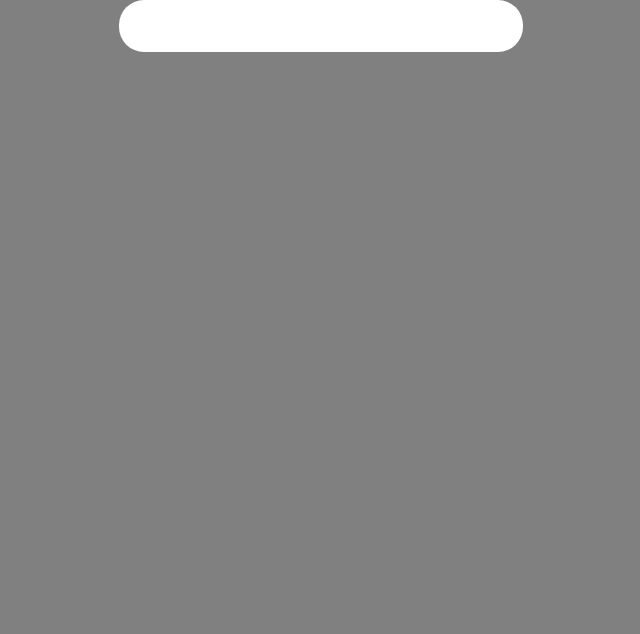
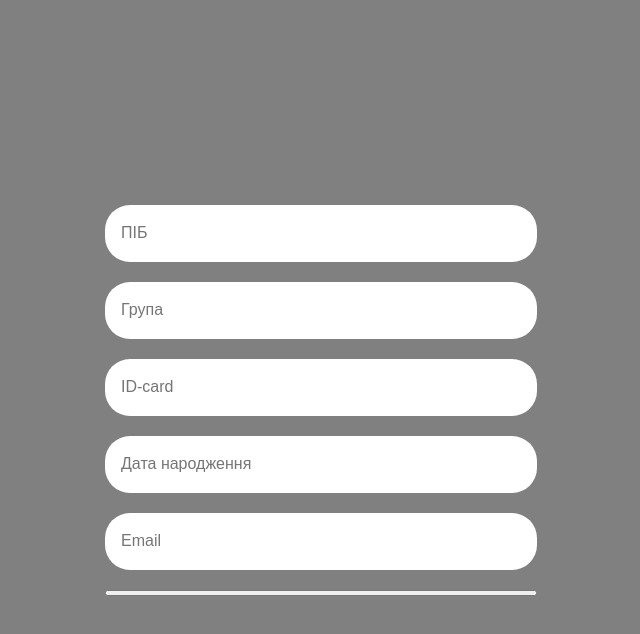
Before and after one commit to tarasmal/frontend-5.github.io, a React (Create React App) app: page / in a window 1280 px wide. Shown: the top 634 px of the page, without its empty margins (319-959 px from the left). Built offline with nearby package versions, Linux system fonts and the light colour scheme.

Commit message:
create form

```diff
--- a/src/App.css
+++ b/src/App.css
@@ -1,6 +1,10 @@
 .App {
+  display: flex;
+  justify-content: center;
+  align-items: center;
   height: 100vh;
   width: 100vw;
   text-align: center;
   background-color: grey;
+
 }
--- a/src/App.js
+++ b/src/App.js
@@ -1,10 +1,11 @@
 import './App.css';
-import Input from "./components/Input";
+import Input from "./components/Input/Input";
+import Form from "./components/Form/Form";
 
 function App() {
   return (
     <div className="App">
-        <Input />
+        <Form id={'form1'}/>
     </div>
   );
 }
--- /dev/null
+++ b/src/components/Form/Form.css
@@ -0,0 +1,5 @@
+#form1 {
+    display: flex;
+    flex-direction: column;
+    row-gap: 20px;
+}
--- /dev/null
+++ b/src/components/Form/Form.jsx
@@ -0,0 +1,35 @@
+import React, {useRef} from 'react';
+import Input from "../Input/Input";
+import './Form.css';
+
+const Form = ({id}) => {
+    const names = ['ПІБ', 'Група', 'ID-card', 'Дата народження', 'Email'];
+    const ref = useRef(null);
+    const getFormData = (e) => {
+        e.preventDefault()
+        const form = ref.current
+        const formData = {}
+        if (form) {
+            names.forEach(name => {
+                const input = form.elements[name];
+                formData[name] = input ? input.value : '';
+            });
+        }
+        return formData
+
+    }
+    const validateForm = () => {
+
+    }
+
+    return (
+        <form id={id} ref={ref}>
+            {
+                names.map(name => <Input name={name} placeholder={name} key={name}/>)
+            }
+            <button onClick={(e) => getFormData(e)}></button>
+        </form>
+    );
+};
+
+export default Form;
--- a/src/components/Input.css
+++ b/src/components/Input/Input.css
@@ -1,8 +1,10 @@
 .form-input {
     width: 400px;
-    height: 50px;
+    height: 25px;
     border-radius: 25px;
     border: none;
+    padding: 16px;
+    font-size: 16px;
 
 }
 
--- a/src/components/Input.jsx
+++ b/src/components/Input/Input.jsx
@@ -1,7 +1,7 @@
 import React, {useEffect, useState} from 'react';
 import './Input.css';
 
-const Input = ({getValue, validate=()=>{}}) => {
+const Input = ({getValue, validate=()=>{}, ...props}) => {
     const [value, setValue] = useState('')
     const [isValid, setIsValid] = useState(true);
 
@@ -15,6 +15,7 @@ const Input = ({getValue, validate=()=>{}}) => {
                 className={'form-input'}
                 value={value}
                 onChange={(event) => +setValue(event.target.value)}
+                {...props}
             />
             {
                 !isValid &&
```
